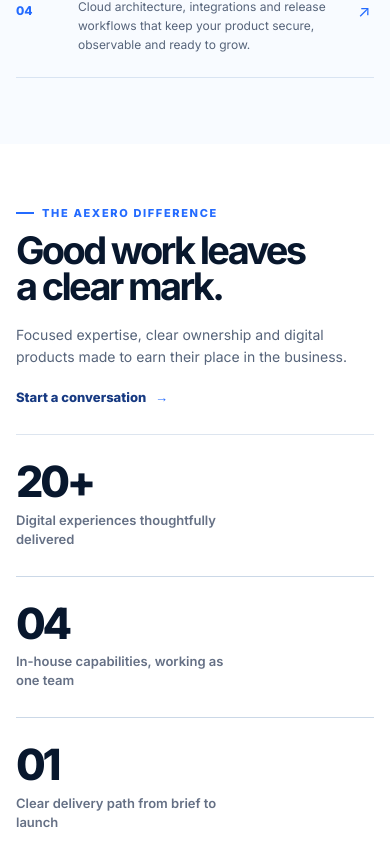
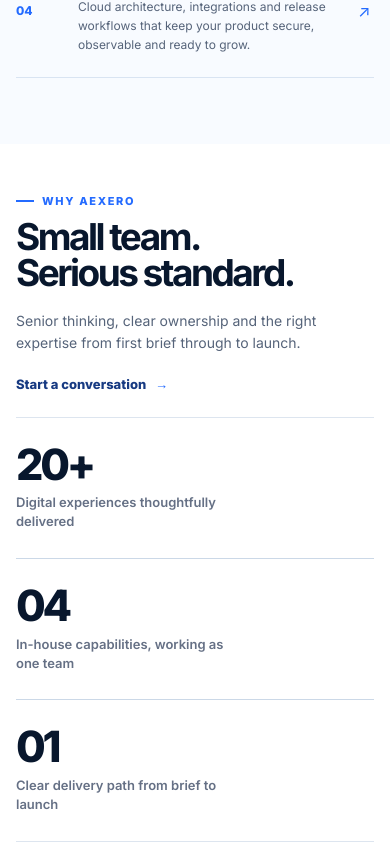
Before and after one commit to Robin-009/AexeroSolutions, a React (Vite) app: page / in a window 390 px wide. Shown: the part 2051-2904 px from the top of the page. Built offline with nearby package versions, Linux system fonts and the light colour scheme.

Commit message:
Tighten proof section presentation

```diff
--- a/src/App.css
+++ b/src/App.css
@@ -105,7 +105,7 @@
 .hero-actions a[href="#work"] b { font-size:13px; }
 
 /* Compact editorial proof strip — deliberately quiet, not a dashboard. */
-#work.section { padding:54px 0 58px; background:#fff; }
+#work.section { padding:42px 0 40px; background:#fff; }
 #work .section-label { margin-bottom:19px; }
 #work .section-label .text-link::after { content:'Start a conversation →'; color:#246bff; font-size:12px; letter-spacing:.01em; }
 #work .work-grid { max-width:100%; border-color:#dde5ef; }
@@ -221,12 +221,13 @@
 
 /* A proper proof-section introduction replaces the generic numbers label. */
 #work .section-label { display:none; }
-#work .proof-heading { display:grid; grid-template-columns:1.35fr .65fr; gap:48px; align-items:end; margin-bottom:34px; }
-#work .proof-heading h2 { max-width:650px; margin:13px 0 0; color:var(--ink); font-size:clamp(38px,4.4vw,64px); letter-spacing:-.07em; line-height:.93; }
+#work .proof-heading { display:grid; grid-template-columns:1.35fr .65fr; gap:48px; align-items:end; margin-bottom:28px; }
+#work .proof-heading h2 { max-width:650px; margin:11px 0 0; color:var(--ink); font-size:clamp(37px,3.7vw,56px); letter-spacing:-.068em; line-height:.96; }
 #work .proof-heading > div:last-child { max-width:325px; justify-self:end; }
 #work .proof-heading > div:last-child p { margin:0 0 19px; color:var(--muted); font-size:14px; line-height:1.55; }
 #work .proof-heading .text-link { color:#173a82; }
 @media(max-width:720px) {
-  #work .proof-heading { grid-template-columns:1fr; gap:20px; margin-bottom:28px; }
+  #work.section { padding:42px 0; }
+  #work .proof-heading { grid-template-columns:1fr; gap:20px; margin-bottom:24px; }
   #work .proof-heading > div:last-child { max-width:100%; justify-self:start; }
 }
--- a/src/App.jsx
+++ b/src/App.jsx
@@ -43,7 +43,7 @@
 
       <section id="services" className="section"><div className="wrap"><div className="split-heading"><p className="eyebrow">WHAT WE BUILD</p><h2>A capable team for the parts that matter.</h2><p>Whether you need a high-performing website or a more involved digital product, we start with the business problem and build the right answer.</p></div><div className="service-list">{services.map(([number, title, text]) => <article key={number}><span>{number}</span><div><h3>{title}</h3><p>{text}</p></div><b>↗</b></article>)}</div></div></section>
 
-      <section id="work" className="section work-section"><div className="wrap"><div className="proof-heading"><div><p className="eyebrow">THE AEXERO DIFFERENCE</p><h2>Good work leaves<br />a clear mark.</h2></div><div><p>Focused expertise, clear ownership and digital products made to earn their place in the business.</p><a className="text-link" href="#contact">Start a conversation <b>→</b></a></div></div><div className="work-grid">{projects.map(([name, type, text], index) => <article key={name} className={`work-card work-${index + 1}`}><div className="work-visual"><span>{type}</span><strong>{name.slice(0, 1)}</strong><i /></div><div className="work-copy"><p>{type}</p><h3>{name}</h3><span>{text}</span><a href="#contact">Explore the project <b>↗</b></a></div></article>)}</div></div></section>
+      <section id="work" className="section work-section"><div className="wrap"><div className="proof-heading"><div><p className="eyebrow">WHY AEXERO</p><h2>Small team.<br />Serious standard.</h2></div><div><p>Senior thinking, clear ownership and the right expertise from first brief through to launch.</p><a className="text-link" href="#contact">Start a conversation <b>→</b></a></div></div><div className="work-grid">{projects.map(([name, type, text], index) => <article key={name} className={`work-card work-${index + 1}`}><div className="work-visual"><span>{type}</span><strong>{name.slice(0, 1)}</strong><i /></div><div className="work-copy"><p>{type}</p><h3>{name}</h3><span>{text}</span><a href="#contact">Explore the project <b>↗</b></a></div></article>)}</div></div></section>
 
       <section id="pricing" className="section pricing"><div className="wrap"><div className="pricing-intro"><div><p className="eyebrow">WEBSITE INVESTMENT</p><h2>A clear starting point for a better website.</h2></div><p>Each project begins with a short discovery call. These plans help you understand the usual investment before we tailor a scope to your goals.</p></div><div className="plan-grid">{plans.map((plan) => <article className={`plan ${plan.featured ? 'featured' : ''}`} key={plan.name}>{plan.featured && <span className="popular">Most chosen</span>}<div className="plan-head"><p>{plan.name}</p><small>{plan.note}</small><h3>{plan.enterprise ? plan.price : <><sup>₹</sup>{plan.price}</>}</h3>{!plan.enterprise && <span>starting investment</span>}</div><p className="plan-description">{plan.description}</p><ul>{plan.features.map((feature) => <li key={feature}><b>✓</b>{feature}</li>)}</ul><button onClick={() => setSelectedPlan(plan)} className={plan.featured ? 'button button-dark' : 'button button-light'}>{plan.enterprise ? 'Discuss your scope' : `Choose ${plan.name}`} <b>→</b></button></article>)}</div><p className="pricing-note">All plans are indicative starting points. Taxes, third-party services, hosting, content and specialist integrations are scoped separately where needed.</p></div></section>
 
```
